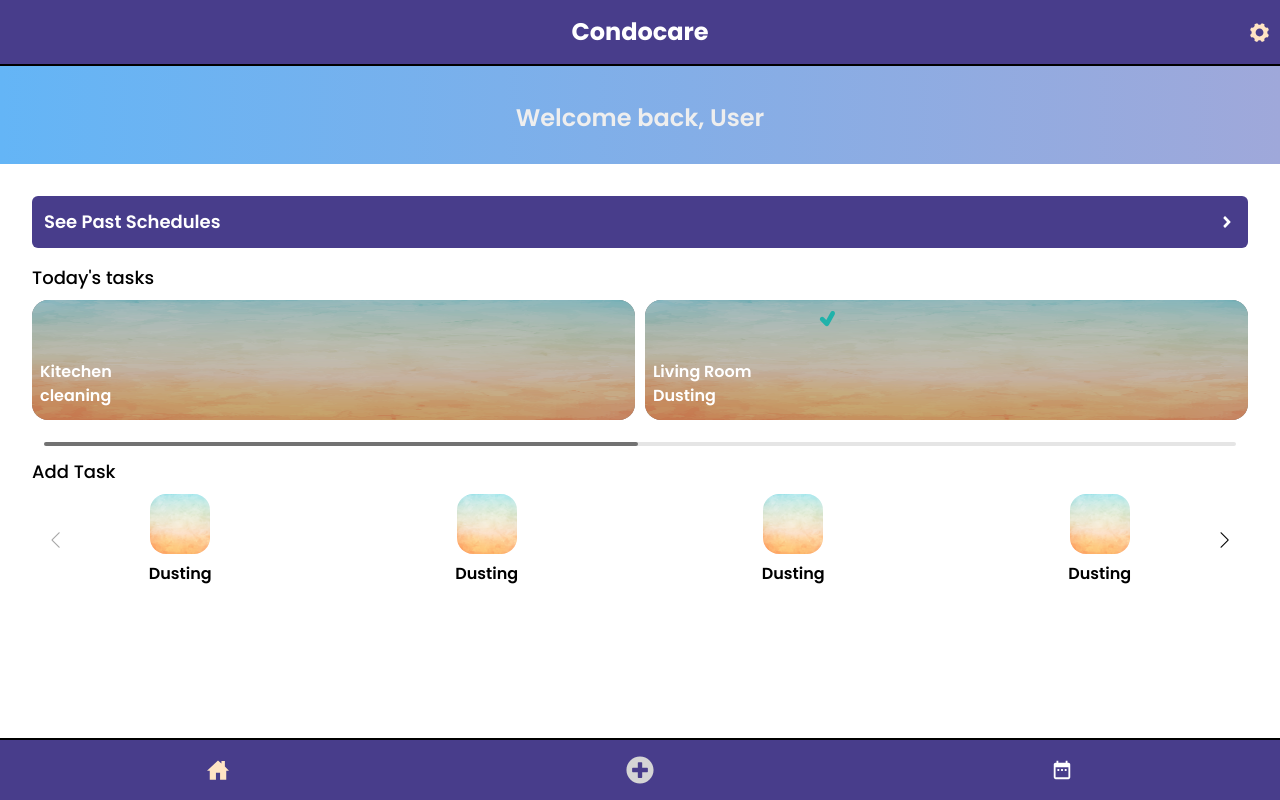
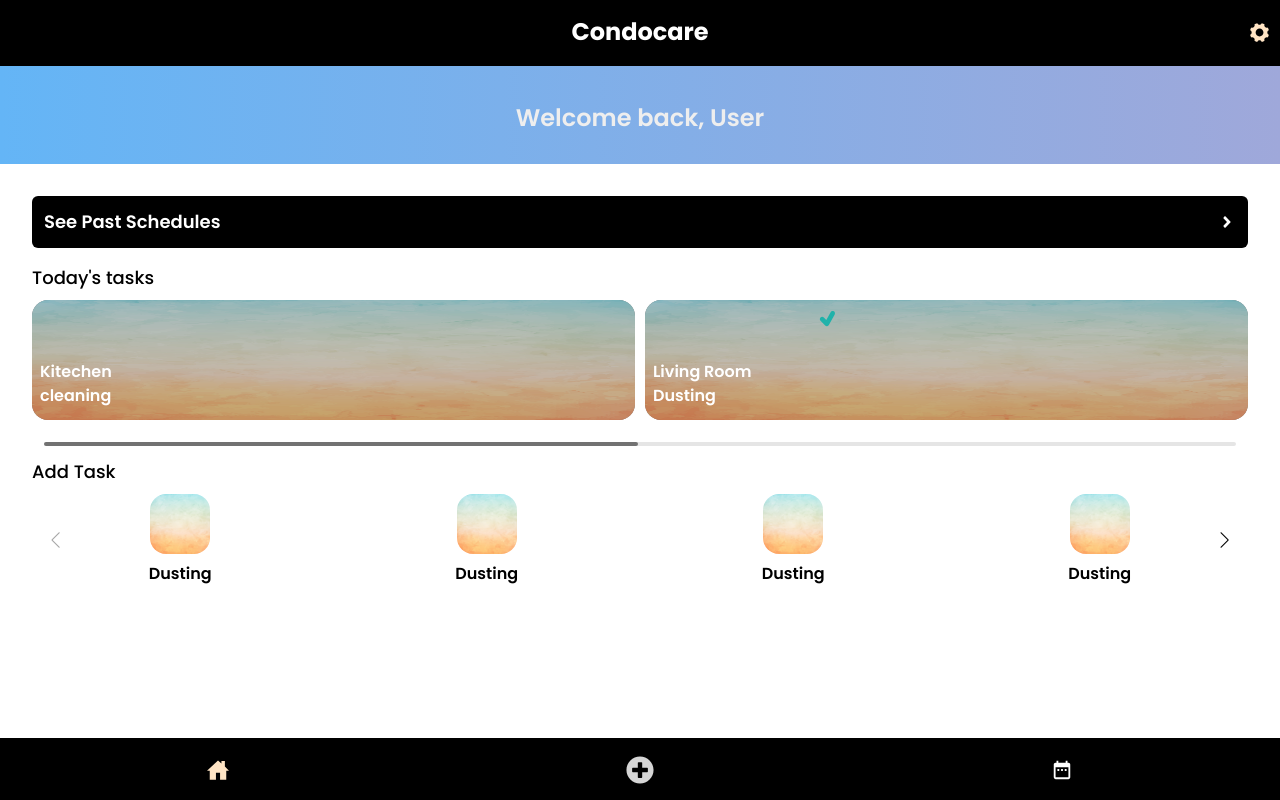
Before and after one commit to Wahaj-Ali-SK/hosuekeeping, a React (Vite) app: page / in a window 1280 px wide. Built offline with nearby package versions, Linux system fonts and the light colour scheme.

Commit message:
Update tailwind.config.js

```diff
--- a/tailwind.config.js
+++ b/tailwind.config.js
@@ -27,7 +27,7 @@ module.exports = withMT({
     extend: {
       colors: {
         'input-bg': '#d8e5f9',
-        'button': '#483d8b',
+        'button': '#000',
       },
     },
   },
```
